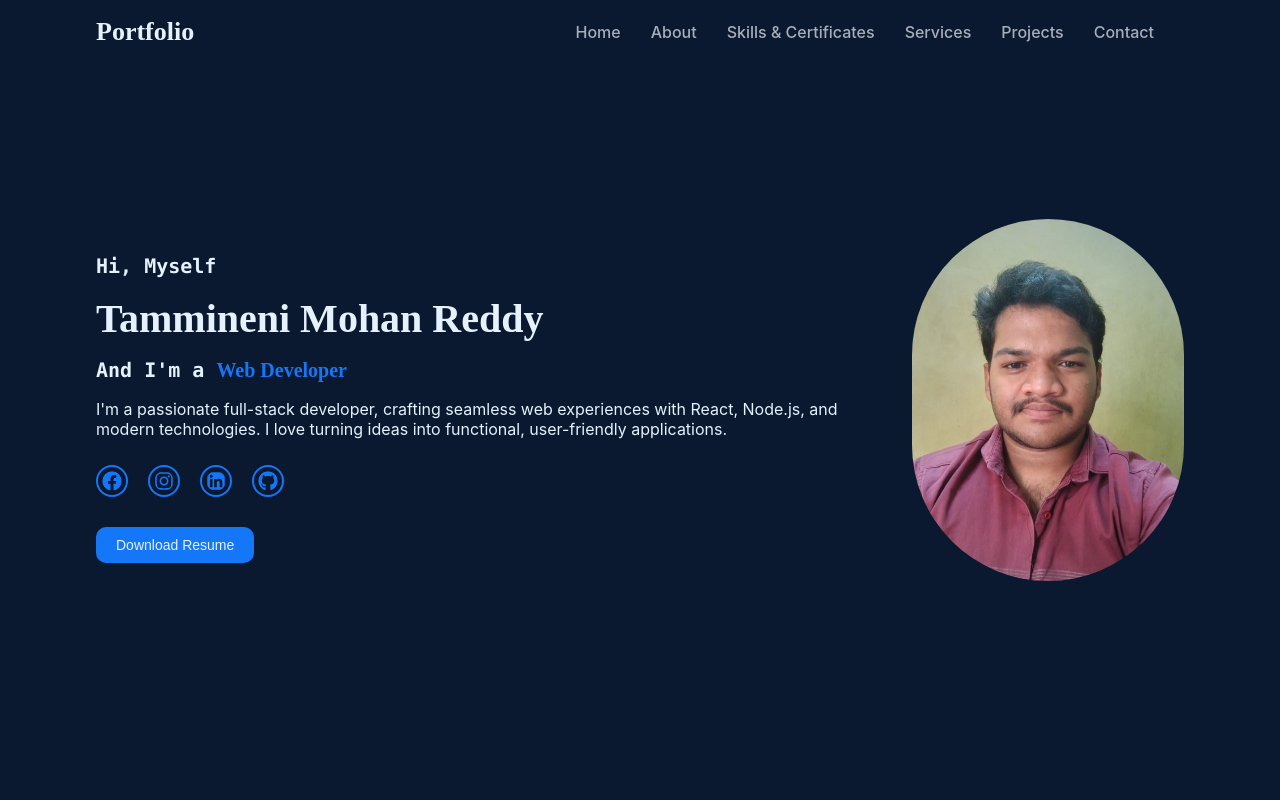
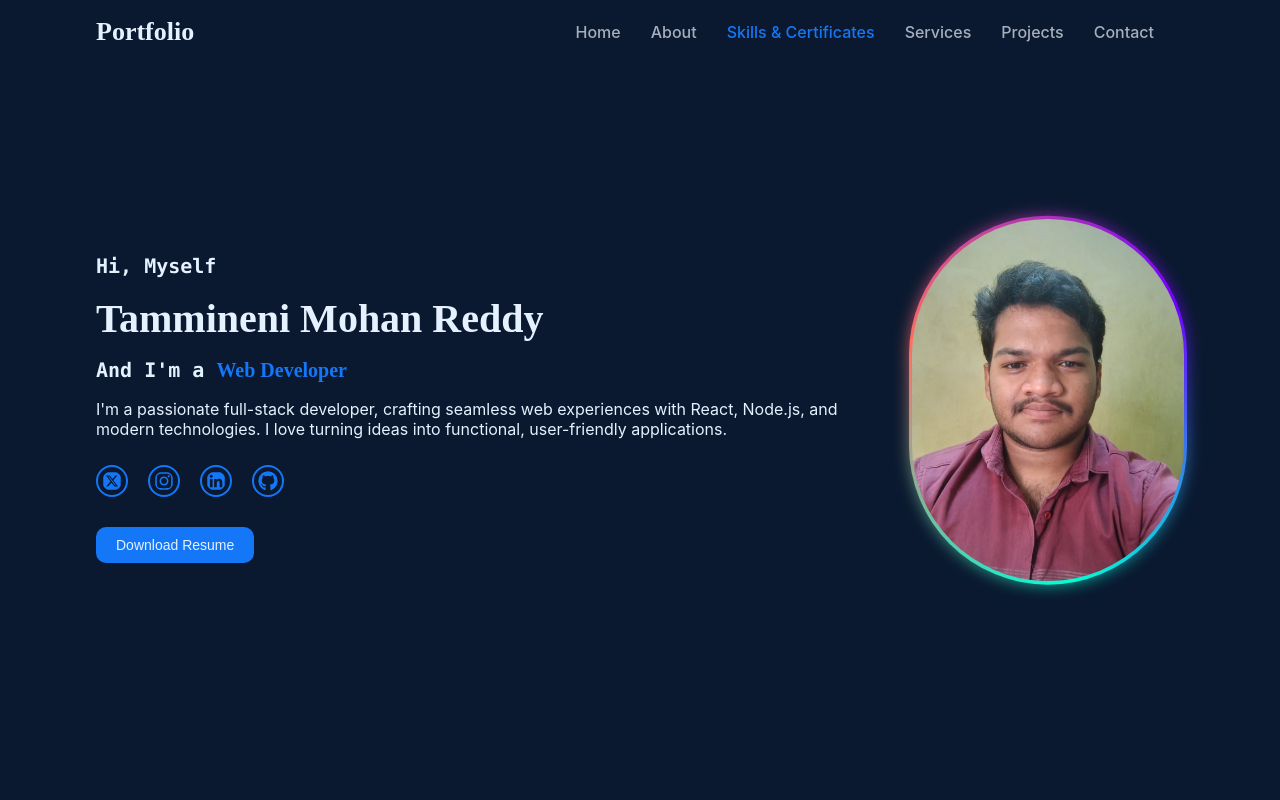
Before and after one commit to mohanreddytm/portfolio, a React (Create React App) app: page / in a window 1280 px wide. Shown: the top 800 px of the page. Built offline with nearby package versions, Linux system fonts and the light colour scheme.

Commit message:
Added some animations to it

```diff
--- a/public/index.html
+++ b/public/index.html
@@ -24,7 +24,7 @@
       work correctly both with client-side routing and a non-root public URL.
       Learn how to configure a non-root public URL by running `npm run build`.
     -->
-    <title>React App</title>
+    <title>Portfolio</title>
   </head>
   <body>
     <noscript>You need to enable JavaScript to run this app.</noscript>
--- a/src/App.css
+++ b/src/App.css
@@ -16,7 +16,7 @@
   left:0px;
   right:0px;
   background-color: #0A192F;
-  z-index: 1;
+  z-index: 2;
 
 }
 
@@ -101,12 +101,6 @@ a:hover {
   font-family: cursive;
   margin: 0px;
   font-weight: bold;
-}
-
-
-.profile-image{
-  width: 25%;
-  border-radius: 160px;
 }
 
 .menu-icon{
@@ -522,11 +516,13 @@ margin-right: 20px;
   align-self: center;
   cursor: pointer;
   outline: none;
-
+  transition:box-shadow 0.3s ease-in-out, background-color 0.3s ease-in-out, color 0.3s ease-in-out;
 }
 
 .load-more-button:hover{
   box-shadow: none;
+  background-color: #E6F1FF;
+  color: #1477f7;
 }
 
 
@@ -665,6 +661,91 @@ margin-right: 20px;
 
 
 
+.profile-image{
+  width: 100%;
+  border-radius: 160px;
+  position: relative;
+  z-index: 1;
+  margin: 0px;
+}
+
+
+.profile-image-container{
+  width: 25%;
+
+  text-align: center;
+  position: relative;
+}
+
+.profile-image-container div{
+  width: 100%;
+
+  position: relative;
+  display: flex;
+  justify-content: center;
+  align-items: center;
+  flex-direction: column;
+  z-index: 1;
+
+
+}
+
+@property --angle{
+  syntax: "<angle>";
+  initial-value: 0deg;
+  inherits: false;
+}
+
+.profile-image-container div::after, .profile-image-container div::before{
+  content: '';
+  position: absolute;
+  height: 100%;
+  width: 100%;
+  top:50%;
+  left:50%;
+  translate: -50% -50%;
+  background-image: conic-gradient(from var(--angle),#6f00ff, #00ffd5, #ff6f61, #6f00ff);
+  z-index: 0;
+  padding:3px;
+  border-radius: 160px;
+  animation:3s spin linear infinite;
+}
+
+.profile-image-container div::before{
+  filter: blur(8px);
+  opacity: 0.7;
+
+}
+
+.active{
+  color:#1477f7;
+}
+
+@keyframes spin{
+  form{
+    --angle: 0deg;
+  }
+
+  to{
+    --angle: 360deg;
+  }
+}
+
+/* .profile-image-container::after{
+  content: '';
+  position: absolute;
+  height:85%;
+  width: 78%;
+  top:50%;
+  left:50%;
+  translate: -50% -50%;
+  background: red;
+  z-index: 0;
+  padding:10px;
+  border-radius: 160px;
+} */
+
+
 
 
 .low-one{
@@ -702,6 +783,15 @@ font-weight: 500;
 .copy-right-para{
   display: flex;
   align-items: center;
+}
+
+.website-icons{
+  margin: 0px;
+}
+
+.profile-description{
+  animation: 3s infinite alternate slide-in;
+
 }
 
 .copy-right-sys{
--- a/src/App.js
+++ b/src/App.js
@@ -1,5 +1,4 @@
-import {useState, useEffect} from 'react';
-
+import { useEffect, useRef, useState } from "react";
 
 import { FaFacebook, FaInstagram, FaLinkedin, FaTwitter,FaArrowAltCircleRight , FaArrowAltCircleLeft } from "react-icons/fa";
 import { BiSolidRightArrow, BiSolidDownArrow } from "react-icons/bi";
@@ -40,7 +39,7 @@ import rockpaperlogo from './images/rockpaperlogo.png'
 import primevideologo from './images/primevideologo.png'
 import taskmanagerlogo from './images/taskmanagerlogo.png'
 import oneresume from './oneresume.pdf'
-import { FaRegCopyright, FaAngleUp  } from "react-icons/fa6";
+import { FaRegCopyright, FaAngleUp, FaSquareXTwitter  } from "react-icons/fa6";
 
 import AOS from "aos";
 import "aos/dist/aos.css";
@@ -65,6 +64,41 @@ const App = () => {
   const [emailSubjectinput, setEmailSubjectinput] = useState("");
   const [messageinput, setMessageinput] = useState("");
   const [count , setCount] = useState(0);
+
+  const [activeSection, setActiveSection] = useState("home");
+
+  const homeRef = useRef();
+  const aboutRef = useRef();
+  const skillsRef = useRef();
+  const servicesRef = useRef();
+  const projectsRef = useRef();
+  const contactRef = useRef();
+
+  useEffect(() => {
+    const handleScroll = () => {
+      const scrollY = window.scrollY + window.innerHeight / 2;
+
+      const sections = [
+        { id: "home", ref: homeRef },
+        { id: "about", ref: aboutRef },
+        { id: "skills", ref: skillsRef },
+        { id: "services", ref: servicesRef },
+        { id: "projects", ref: projectsRef },
+        { id: "contact", ref: contactRef }
+      ];
+
+      for (let i = sections.length - 1; i >= 0; i--) {
+        const sectionTop = sections[i].ref.current.offsetTop;
+        if (scrollY >= sectionTop) {
+          setActiveSection(sections[i].id);
+          break;
+        }
+      }
+    };
+
+    window.addEventListener("scroll", handleScroll);
+    return () => window.removeEventListener("scroll", handleScroll);
+  }, []);
 
 
 
@@ -174,18 +208,18 @@ console.log("Clicked")
           </nav>
           <nav className='nav-main'>
             <ul className="nav-links">
-              <li><a href="#home">Home</a></li>
-              <li><a href="#about">About</a></li>
-              <li><a href="#skills">Skills & Certificates</a></li>
-              <li><a href="#services">Services</a></li>
-              <li><a href="#projects">Projects</a></li>
-              <li><a href="#contact">Contact</a></li>
+              <li><a href="#home" className={activeSection === "home" ? "active" : ""}>Home</a></li>
+              <li><a href="#about" className={activeSection === "about" ? "active" : ""}>About</a></li>
+              <li><a href="#skills" className={activeSection === "skills" ? "active" : ""} >Skills & Certificates</a></li>
+              <li><a href="#services" className={activeSection === "services" ? "active" : ""}>Services</a></li>
+              <li><a href="#projects" className={activeSection === "projects" ? "active" : ""}>Projects</a></li>
+              <li><a href="#contact" className={activeSection === "contact" ? "active" : ""}>Contact</a></li>
             </ul>
           </nav>
         </header>
       </div>
       <div className="main-container">
-        <section className="main-containers" id="home">
+        <section className="main-containers" id="home" ref={homeRef}>
           <div className="home-content">
             <h1  data-aos="fade-up"className="name-head-1">Hi, Myself</h1>
             <h1  data-aos="fade-up"className="name-head-2">Tammineni Mohan Reddy</h1>
@@ -193,18 +227,25 @@ console.log("Clicked")
             <p data-aos="fade-up" className='profile-description'>I'm a passionate full-stack developer, crafting seamless web experiences with React, Node.js, and modern technologies.
               I love turning ideas into functional, user-friendly applications.</p>
             <ul data-aos="fade-up">
-              <li><FaFacebook className='icons' /></li>
-              <li><FaInstagram className='icons' /></li>
-              <li><FaLinkedin className='icons' /></li>
-              <li><FaGithub className='icons' /></li>
+              <li><a className='website-icons' href='https://x.com/MohanreddyTamm2'><FaSquareXTwitter className='icons' /></a></li>
+              <li><a className='website-icons' href='https://www.instagram.com/username_mohan/'><FaInstagram className='icons' /></a></li>
+              <li><a className='website-icons' href='https://www.linkedin.com/in/mohanreddytm/'><FaLinkedin className='icons' /></a></li>
+              <li><a className='website-icons' href='https://github.com/mohanreddytm'><FaGithub className='icons' /></a></li>
             </ul>
             <button onClick={downloadResume} data-aos="fade-up" className="resume-button">Download Resume</button>
           </div>
-          <img src={profile} alt='profile' className="profile-image" />
+          <div className='profile-image-container'>
+            <div>
+              <img src={profile} alt='profile' className="profile-image" />
+            </div>
+
+          </div>
+
+
 
         </section>
 
-        <section id="about">
+        <section id="about" ref={aboutRef}>
       <img src={about} alt="about" className="about-image" />
 
       <div className="about-content">
@@ -247,7 +288,7 @@ console.log("Clicked")
         </div>
       </div>
     </section>
-        <section id="skills">
+        <section id="skills" ref={skillsRef}>
           <h1 data-aos="fade-up" className='skills-head'>Skills & Certificates</h1>
           <ul className='skills-list'>
             {skills.slice(0, loadMore ? skills.length : 6).map(eachSkill => <EverySkill key={eachSkill.name} skill={eachSkill} />)}
@@ -256,28 +297,28 @@ console.log("Clicked")
              <button onClick={() => setLoadMore(!loadMore)} className='load-more-button'>Show {loadMore ? "Less" : "More"}</button>
           </div>
        </section>
-       <section id="services">
+       <section id="services" ref={servicesRef}>
         <h1 className='services-main-head'>Services</h1>
         <ul className='serives-container'>
           {loadservices === false ? Services.slice(0,2).map(eachService => <EveryService service={eachService} key={eachService.id} />):Services.map(eachService => <EveryService service={eachService} key={eachService.id} />)}
 
         </ul>
-        <div data-aos="fade-up" className='show-more-button show-more-in-services'>
+        <div className='show-more-button show-more-in-services'>
           <button onClick={() => setloadservices(!loadservices)} className='load-more-button'>Show {loadservices ? "Less" : "More"}</button>
         </div>
        </section>
-        <section id="projects">
+        <section id="projects" ref={projectsRef}>
           <h1 className='services-main-head'>Projects</h1>
           <div className='projects-container'>
-            <FaArrowAltCircleLeft onClick={onClickLeftArrowProject} className={`arrow-one-project ${currentPage == 0 && "low-one" }`} />
+            <FaArrowAltCircleLeft onClick={onClickLeftArrowProject} className={`arrow-one-project ${currentPage === 0 && "low-one" }`} />
               <ul className='projects-list'>
                 {projects.slice(currentPage,currentPage + 1).map(eachProject => <EveryProject key={eachProject.projectNo} project={eachProject} />)}
               </ul>
-            <FaArrowAltCircleRight onClick={onClickRightArrowProject} className={`arrow-one-project ${currentPage == projects.length-1 && "low-one" }`} />
+            <FaArrowAltCircleRight onClick={onClickRightArrowProject} className={`arrow-one-project ${currentPage === projects.length-1 && "low-one" }`} />
           </div>
 
         </section>
-        <section id="contact">
+        <section id="contact" ref={contactRef}>
             <h1 className='contant-me-head'>Contact <span>Me</span></h1>
             <div className='contact-me-container'>
               <input type="text" onChange={onChangeFullname} value={fullnameinput} placeholder='Full Name' className='input-field' />
```
